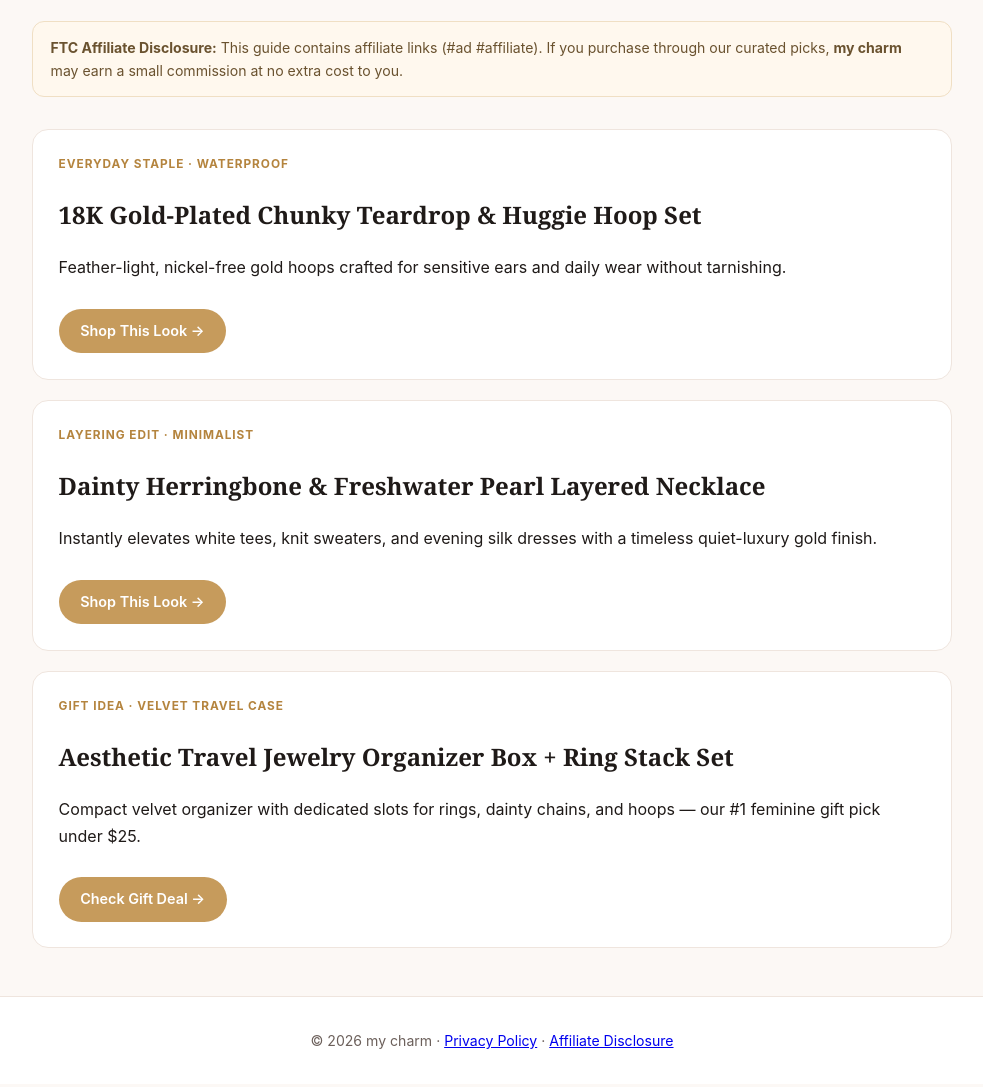
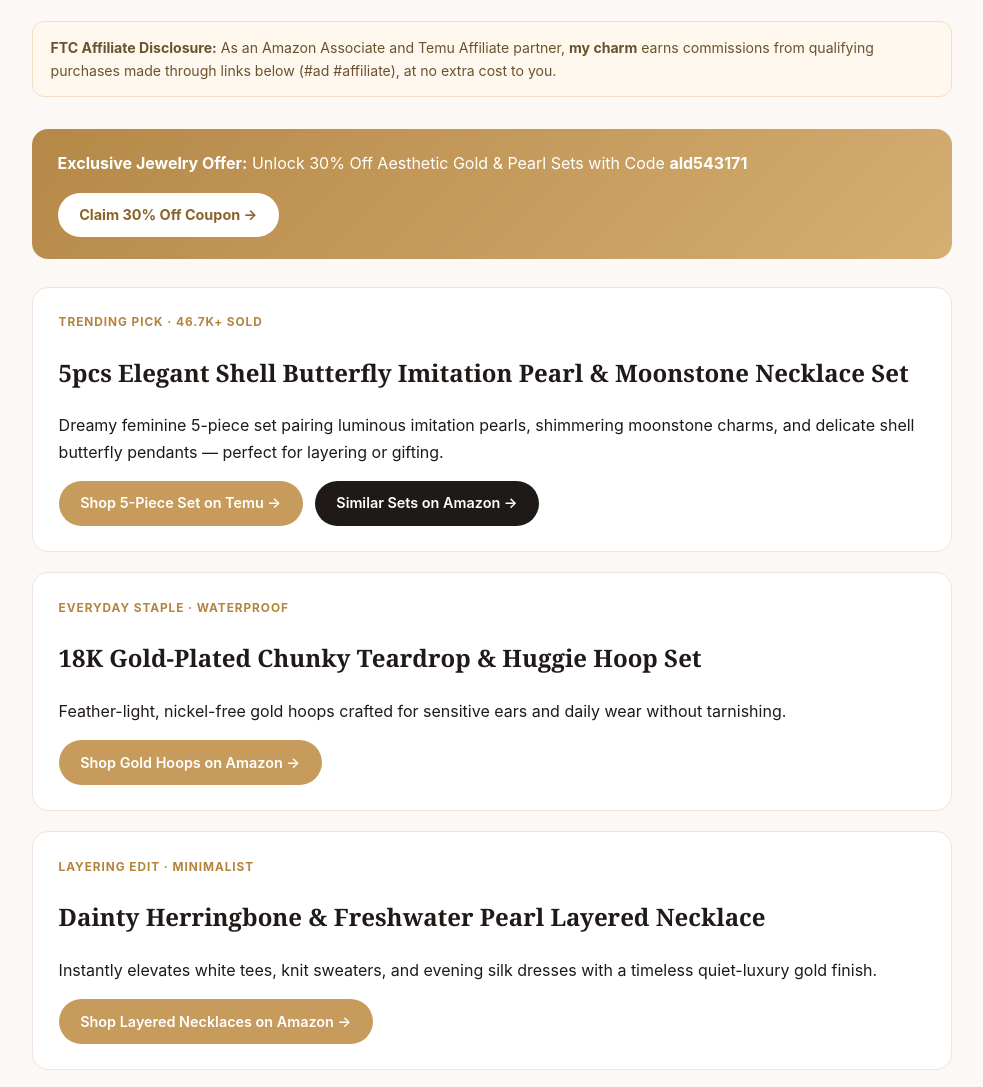
Before and after one commit to Kamran5H/my-charm-studio, a plain HTML site: page jewelry.html in a window 1280 px wide. Shown: the part 225-1312 px from the top of the page, without its empty margins (148-1131 px from the left). Drawn offline with Linux system fonts and the light colour scheme.

Commit message:
Wire live Amazon Associates (mycharmstudio-20) and Temu 30% affiliate links into skincare and jewelry pages

```diff
--- a/jewelry.html
+++ b/jewelry.html
@@ -4,7 +4,7 @@
   <meta charset="UTF-8" />
   <meta name="viewport" content="width=device-width, initial-scale=1.0" />
   <title>Everyday Gold &amp; Aesthetic Women's Jewelry — my charm</title>
-  <meta name="description" content="Curated women's jewelry edits: tarnish-free 18k gold-plated hoops, dainty layered necklaces, minimalist stacking rings, and pearl gift sets." />
+  <meta name="description" content="Curated women's jewelry edits: tarnish-free 18k gold-plated hoops, shell butterfly pearl necklace sets, minimalist stacking rings, and velvet gift cases." />
   <style>
     body { font-family: -apple-system, BlinkMacSystemFont, "Segoe UI", Roboto, sans-serif; background: #FCF8F5; color: #1F1A18; line-height: 1.65; margin: 0; }
     header { background: #fff; border-bottom: 1px solid #EFE5DE; padding: 1.15rem 2rem; display: flex; justify-content: space-between; align-items: center; }
@@ -13,11 +13,15 @@
     nav a { margin-left: 1.3rem; color: #6C605B; text-decoration: none; font-size: 0.93rem; }
     .wrap { max-width: 920px; margin: 2.75rem auto; padding: 0 1.25rem; }
     .disclosure { background: #FFF8EE; border: 1px solid #F0DFC4; border-radius: 12px; padding: 0.85rem 1.1rem; font-size: 0.88rem; color: #6A522F; margin-bottom: 2rem; }
+    .banner { background: linear-gradient(135deg, #B58847, #D5AE72); color: #fff; border-radius: 16px; padding: 1.35rem 1.6rem; margin-bottom: 1.75rem; display: flex; justify-content: space-between; align-items: center; flex-wrap: wrap; gap: 1rem; }
+    .banner-btn { background: #fff; color: #8B642A; text-decoration: none; padding: 0.65rem 1.35rem; border-radius: 999px; font-weight: 700; font-size: 0.9rem; }
     h1, h2 { font-family: Georgia, serif; }
     .item { background: #fff; border: 1px solid #EFE5DE; border-radius: 16px; padding: 1.6rem; margin-bottom: 1.25rem; }
     .tag { font-size: 0.74rem; font-weight: 700; text-transform: uppercase; letter-spacing: 0.08em; color: #B4843E; }
-    .btn { display: inline-block; margin-top: 0.75rem; background: #C69B5C; color: #fff; text-decoration: none; padding: 0.65rem 1.35rem; border-radius: 999px; font-weight: 600; font-size: 0.9rem; }
+    .btn-row { display: flex; gap: 0.75rem; flex-wrap: wrap; margin-top: 0.85rem; }
+    .btn { display: inline-block; background: #C69B5C; color: #fff; text-decoration: none; padding: 0.65rem 1.35rem; border-radius: 999px; font-weight: 600; font-size: 0.9rem; }
     .btn:hover { opacity: 0.92; }
+    .btn-alt { background: #1F1A18; }
     footer { text-align: center; padding: 2rem; color: #6C605B; font-size: 0.88rem; border-top: 1px solid #EFE5DE; background: #fff; margin-top: 3rem; }
   </style>
 </head>
@@ -36,28 +40,52 @@
     <h1>Everyday Gold &amp; Aesthetic Women's Jewelry</h1>
     <p style="color:#6C605B; margin:0.5rem 0 1.5rem;">Waterproof, hypoallergenic, effortless gold and pearl pieces that elevate any outfit from morning coffee to dinner.</p>
     <div class="disclosure">
-      <strong>FTC Affiliate Disclosure:</strong> This guide contains affiliate links (#ad #affiliate). If you purchase through our curated picks, <strong>my charm</strong> may earn a small commission at no extra cost to you.
+      <strong>FTC Affiliate Disclosure:</strong> As an Amazon Associate and Temu Affiliate partner, <strong>my charm</strong> earns commissions from qualifying purchases made through links below (#ad #affiliate), at no extra cost to you.
     </div>
+
+    <div class="banner">
+      <div>
+        <strong>Exclusive Jewelry Offer:</strong> Unlock 30% Off Aesthetic Gold &amp; Pearl Sets with Code <strong>ald543171</strong>
+      </div>
+      <a class="banner-btn" href="https://temu.to/k/e0ww43lc26p" rel="nofollow sponsored noopener" target="_blank">Claim 30% Off Coupon &rarr;</a>
+    </div>
+
+    <article class="item" id="butterfly-pearl-set">
+      <div class="tag">Trending Pick &middot; 46.7K+ Sold</div>
+      <h2>5pcs Elegant Shell Butterfly Imitation Pearl &amp; Moonstone Necklace Set</h2>
+      <p>Dreamy feminine 5-piece set pairing luminous imitation pearls, shimmering moonstone charms, and delicate shell butterfly pendants — perfect for layering or gifting.</p>
+      <div class="btn-row">
+        <a class="btn" href="https://temu.to/k/etsaku9lmet" rel="nofollow sponsored noopener" target="_blank">Shop 5-Piece Set on Temu &rarr;</a>
+        <a class="btn btn-alt" href="https://www.amazon.com/s?k=dainty+pearl+butterfly+layered+necklace+set+women+gold&tag=mycharmstudio-20" rel="nofollow sponsored noopener" target="_blank">Similar Sets on Amazon &rarr;</a>
+      </div>
+    </article>
 
     <article class="item" id="gold-hoops">
       <div class="tag">Everyday Staple &middot; Waterproof</div>
       <h2>18K Gold-Plated Chunky Teardrop &amp; Huggie Hoop Set</h2>
       <p>Feather-light, nickel-free gold hoops crafted for sensitive ears and daily wear without tarnishing.</p>
-      <a class="btn" href="https://www.pinterest.com/hamdamaqbool367/" rel="nofollow sponsored noopener" target="_blank">Shop This Look &rarr;</a>
+      <div class="btn-row">
+        <a class="btn" href="https://www.amazon.com/s?k=18k+gold+plated+waterproof+chunky+teardrop+hoop+earrings+women&tag=mycharmstudio-20" rel="nofollow sponsored noopener" target="_blank">Shop Gold Hoops on Amazon &rarr;</a>
+      </div>
     </article>
 
     <article class="item" id="layered-necklace">
       <div class="tag">Layering Edit &middot; Minimalist</div>
       <h2>Dainty Herringbone &amp; Freshwater Pearl Layered Necklace</h2>
       <p>Instantly elevates white tees, knit sweaters, and evening silk dresses with a timeless quiet-luxury gold finish.</p>
-      <a class="btn" href="https://www.pinterest.com/hamdamaqbool367/" rel="nofollow sponsored noopener" target="_blank">Shop This Look &rarr;</a>
+      <div class="btn-row">
+        <a class="btn" href="https://www.amazon.com/s?k=18k+gold+herringbone+layered+pearl+necklace+women+tarnish+free&tag=mycharmstudio-20" rel="nofollow sponsored noopener" target="_blank">Shop Layered Necklaces on Amazon &rarr;</a>
+      </div>
     </article>
 
     <article class="item" id="gifts">
       <div class="tag">Gift Idea &middot; Velvet Travel Case</div>
       <h2>Aesthetic Travel Jewelry Organizer Box + Ring Stack Set</h2>
       <p>Compact velvet organizer with dedicated slots for rings, dainty chains, and hoops — our #1 feminine gift pick under $25.</p>
-      <a class="btn" href="https://www.pinterest.com/hamdamaqbool367/" rel="nofollow sponsored noopener" target="_blank">Check Gift Deal &rarr;</a>
+      <div class="btn-row">
+        <a class="btn" href="https://www.amazon.com/s?k=velvet+travel+jewelry+organizer+box+women+gift&tag=mycharmstudio-20" rel="nofollow sponsored noopener" target="_blank">Shop on Amazon &rarr;</a>
+        <a class="btn btn-alt" href="https://temu.to/k/e0ww43lc26p" rel="nofollow sponsored noopener" target="_blank">Gift Deals on Temu &rarr;</a>
+      </div>
     </article>
   </main>
 
```
Also changed, not shown: index.html (+123 -27 lines), skincare.html (+37 -7 lines).
